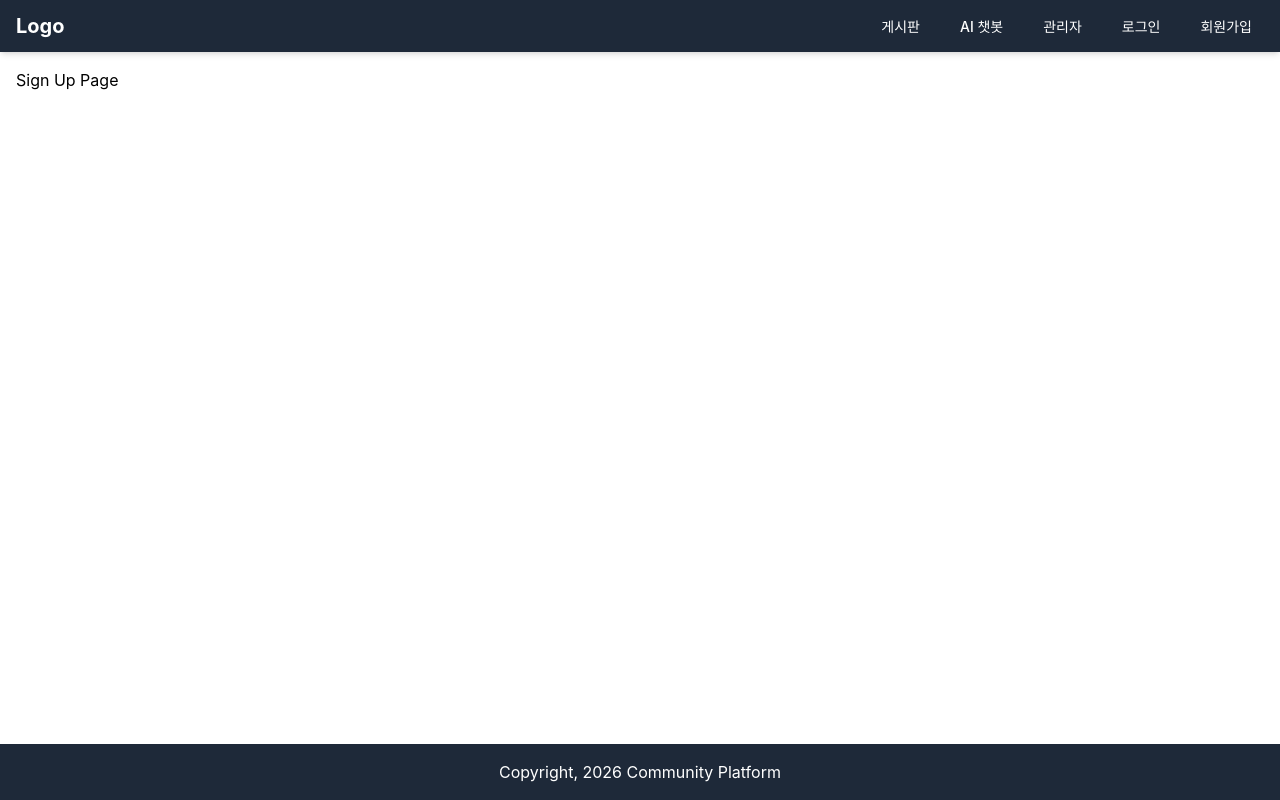
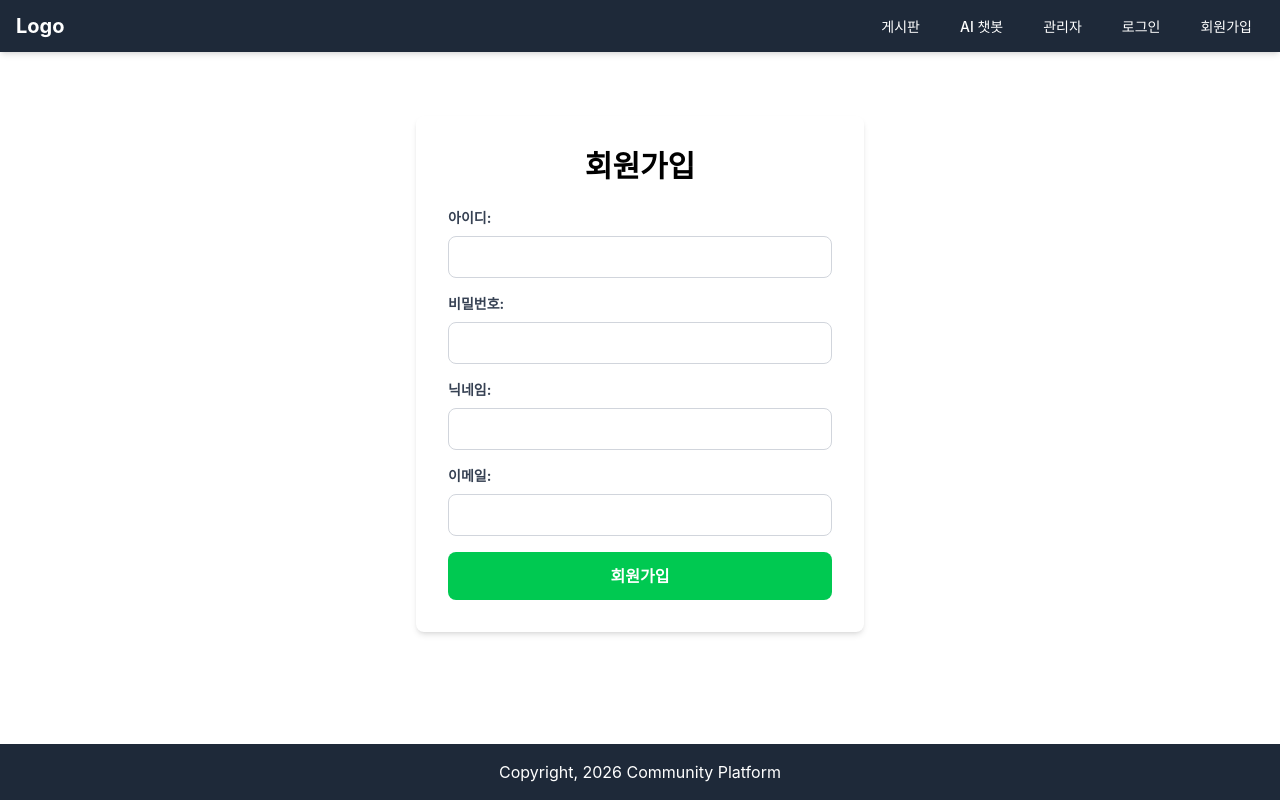
Before and after one commit to ryukh1129/community_fe, a React (Vite) app: page /signup in a window 1280 px wide. Built offline with nearby package versions, Linux system fonts and the light colour scheme.

Commit message:
feat: 회원가입 기능 구현

```diff
--- /dev/null
+++ b/src/apis/features/auth.jsx
@@ -0,0 +1,5 @@
+import apiClient from "../api-client";
+
+export const signup = (userData) => {
+    return apiClient.post("/auth/signup", userData);
+}
--- a/src/pages/auth/SignUpPage.jsx
+++ b/src/pages/auth/SignUpPage.jsx
@@ -1,7 +1,104 @@
+import { useState } from 'react';
+import { useNavigate } from 'react-router-dom';
+import { signup } from '../../apis/features/auth';
+
 function SignUpPage() {
+    const [formData, setFormData] = useState({
+        username: '',
+        password: '',
+        nickname: '',
+        email: ''
+    });
+    const [message, setMessage] = useState('');
+    const [isError, setIsError] = useState(false);
+    const navigate = useNavigate();
+
+    const handleChange = (e) => {
+        const { name, value } = e.target;
+        setFormData(prevState => ({
+            ...prevState,
+            [name]: value
+        }));
+    };
+
+    const handleSignup = async (e) => {
+        e.preventDefault();
+        setMessage('');
+        setIsError(false);
+
+        try {
+            await signup(formData);
+            alert('회원가입 성공! 로그인 페이지로 이동합니다.');
+            navigate('/login');
+
+        } catch (err) {
+            const errorMessage = err.response?.data || '알 수 없는 오류가 발생했습니다.';
+            setMessage(`회원가입 실패: ${errorMessage}`);
+            setIsError(true);
+            console.error('Signup failed:', err);
+        }
+    };
+
     return (
-        <div>Sign Up Page</div>
-    )
+        <main className="flex items-center justify-center py-12 px-4">
+            <div className="w-full max-w-md bg-white rounded-lg shadow-md p-8">
+                <h1 className="text-3xl font-bold text-center mb-6">회원가입</h1>
+                <form onSubmit={handleSignup} className="space-y-4">
+                    <div>
+                        <label className="block text-gray-700 text-sm font-bold mb-2">아이디:</label>
+                        <input
+                            type="text"
+                            name="username"
+                            className="w-full px-3 py-2 border border-gray-300 rounded-lg focus:outline-none focus:ring-2 focus:ring-blue-500"
+                            onChange={handleChange}
+                            required
+                        />
+                    </div>
+                    <div>
+                        <label className="block text-gray-700 text-sm font-bold mb-2">비밀번호:</label>
+                        <input
+                            type="password"
+                            name="password"
+                            className="w-full px-3 py-2 border border-gray-300 rounded-lg focus:outline-none focus:ring-2 focus:ring-blue-500"
+                            onChange={handleChange}
+                            required
+                        />
+                    </div>
+                    <div>
+                        <label className="block text-gray-700 text-sm font-bold mb-2">닉네임:</label>
+                        <input
+                            type="text"
+                            name="nickname"
+                            className="w-full px-3 py-2 border border-gray-300 rounded-lg focus:outline-none focus:ring-2 focus:ring-blue-500"
+                            onChange={handleChange}
+                            required
+                        />
+                    </div>
+                    <div>
+                        <label className="block text-gray-700 text-sm font-bold mb-2">이메일:</label>
+                        <input
+                            type="email"
+                            name="email"
+                            className="w-full px-3 py-2 border border-gray-300 rounded-lg focus:outline-none focus:ring-2 focus:ring-blue-500"
+                            onChange={handleChange}
+                            required
+                        />
+                    </div>
+                    <button
+                        type="submit"
+                        className="w-full py-3 bg-green-500 text-white font-bold rounded-lg hover:bg-green-600"
+                    >
+                        회원가입
+                    </button>
+                </form>
+                {message && (
+                    <div className={`mt-4 p-4 rounded-md text-center ${isError ? 'bg-red-100 text-red-700' : 'bg-green-100 text-green-700'}`} role="alert">
+                        {message}
+                    </div>
+                )}
+            </div>
+        </main>
+    );
 }
 
 export default SignUpPage;
```
